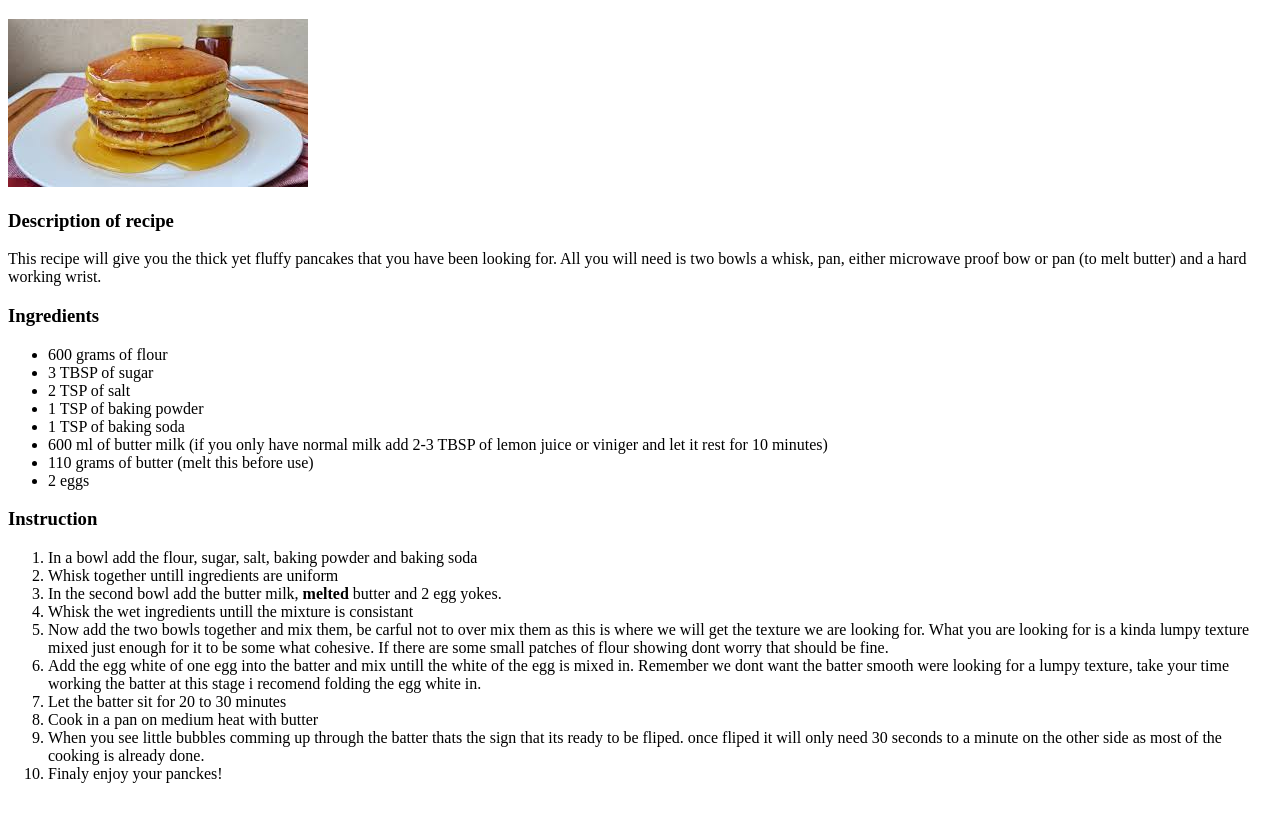
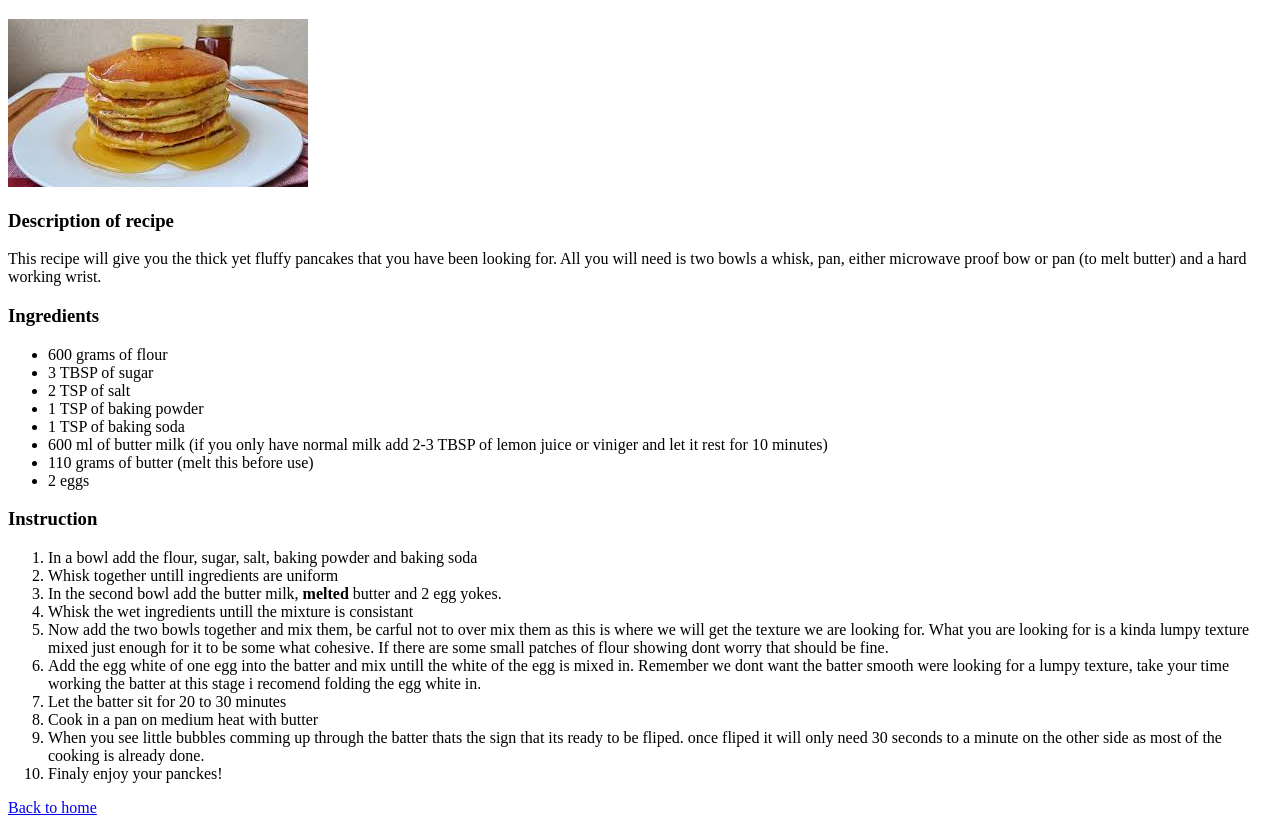
Before and after one commit to jolt2525/odin-recipes, a plain HTML site: page recipes/pancake.html in a window 1280 px wide. Shown: the part 61-894 px from the top of the page. Before the commit the page ends 860 px from the top, so only its background shows below. Drawn offline with Linux system fonts and the light colour scheme.

Commit message:
change to egg and pancake
added a "back to home" link at the bottom of both pages

```diff
--- a/recipes/pancake.html
+++ b/recipes/pancake.html
@@ -63,5 +63,8 @@
                     <li>Finaly enjoy your panckes!</li>
             </ol>
         </p>
+        <p>
+            <a href = "../index.html">Back to home</a>
+        </p>
     </body>
 </html>
```
Also changed, not shown: recipes/egg.html (+3 -0 lines).
